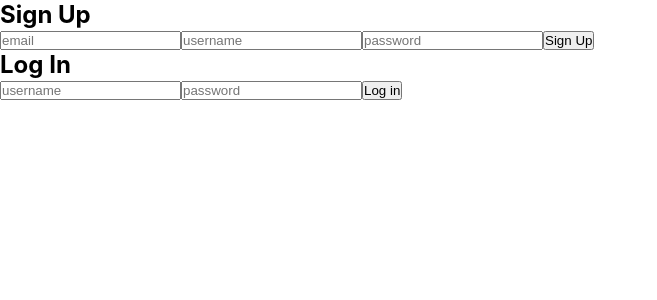
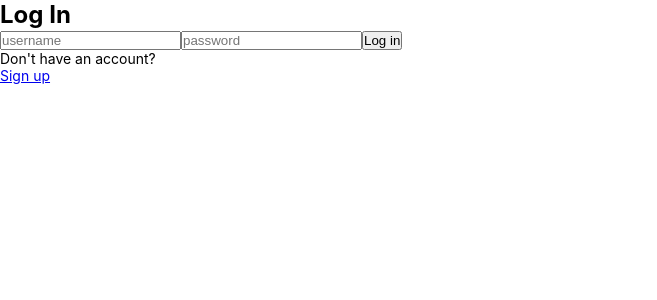
Before and after one commit to Adam13033/Instagram-Clone, a React (Create React App) app: page / in a window 1280 px wide. Shown: the top 300 px of the page, without its empty margins (0-657 px from the left). Built offline with nearby package versions, Linux system fonts and the light colour scheme.

Commit message:
Install React Router: start page routing

```diff
--- a/package.json
+++ b/package.json
@@ -9,6 +9,7 @@
     "react": "^17.0.2",
     "react-dom": "^17.0.2",
     "react-icons": "^4.3.1",
+    "react-router-dom": "^6.2.1",
     "react-scripts": "5.0.0",
     "web-vitals": "^2.1.4"
   },
--- a/src/App.js
+++ b/src/App.js
@@ -1,4 +1,6 @@
 import { useState } from "react";
+import { BrowserRouter as Router, Routes, Route } from "react-router-dom";
+
 import "./App.css";
 import { fetchLogin, fetchSignUp } from "./utils";
 import { Navbar } from "./components/Navbar/Navbar";
@@ -25,19 +27,49 @@ const App = () => {
 	return (
 		<div>
 			{user ? (
-				<div>
+				<Router>
 					<Navbar />
-					<div className="app-home">
-						<Feed user={user} />
-					</div>
-				</div>
+					<Routes>
+						<Route
+							path="/"
+							element={
+								<div className="app-home">
+									<Feed user={user} />
+								</div>
+							}
+						/>
+					</Routes>
+				</Router>
 			) : (
-				<div>
-					<SignUp
-						props={{ handleSignUp, setEmail, setUsername, setPassword }}
-					/>
-					<Login props={{ handleLogin, setUsername, setPassword }} />
-				</div>
+				<Router>
+					<Routes>
+						<Route
+							path="/"
+							element={
+								<Login
+									props={{
+										handleLogin,
+										setUsername,
+										setPassword,
+									}}
+								/>
+							}
+						/>
+						<Route
+							path="signup"
+							element={
+								<SignUp
+									props={{
+										handleSignUp,
+										setEmail,
+										setUsername,
+										setPassword,
+									}}
+								/>
+							}
+						/>
+					</Routes>
+				</Router>
 			)}
 		</div>
 	);
--- a/src/components/Login/Login.js
+++ b/src/components/Login/Login.js
@@ -1,3 +1,4 @@
+import { Link } from "react-router-dom";
 import "./Login.css";
 
 export const Login = ({ props }) => {
@@ -15,6 +16,12 @@ export const Login = ({ props }) => {
 				/>
 				<button type="submit">Log in</button>
 			</form>
+			<div>
+				<p>Don't have an account?</p>
+				<Link to="signup">
+					<p>Sign up</p>
+				</Link>
+			</div>
 		</div>
 	);
 };
--- a/src/components/SignUp/SignUp.js
+++ b/src/components/SignUp/SignUp.js
@@ -1,3 +1,4 @@
+import { Link } from "react-router-dom";
 import "./SignUp.css";
 
 export const SignUp = ({ props }) => {
@@ -19,6 +20,12 @@ export const SignUp = ({ props }) => {
 				/>
 				<button type="submit">Sign Up</button>
 			</form>
+			<div>
+				<p>Have an account?</p>
+				<Link to="/">
+					<p>Log in</p>
+				</Link>
+			</div>
 		</div>
 	);
 };
```
Also changed, not shown: 1 other file (tests, documents, lock files or other folders).
